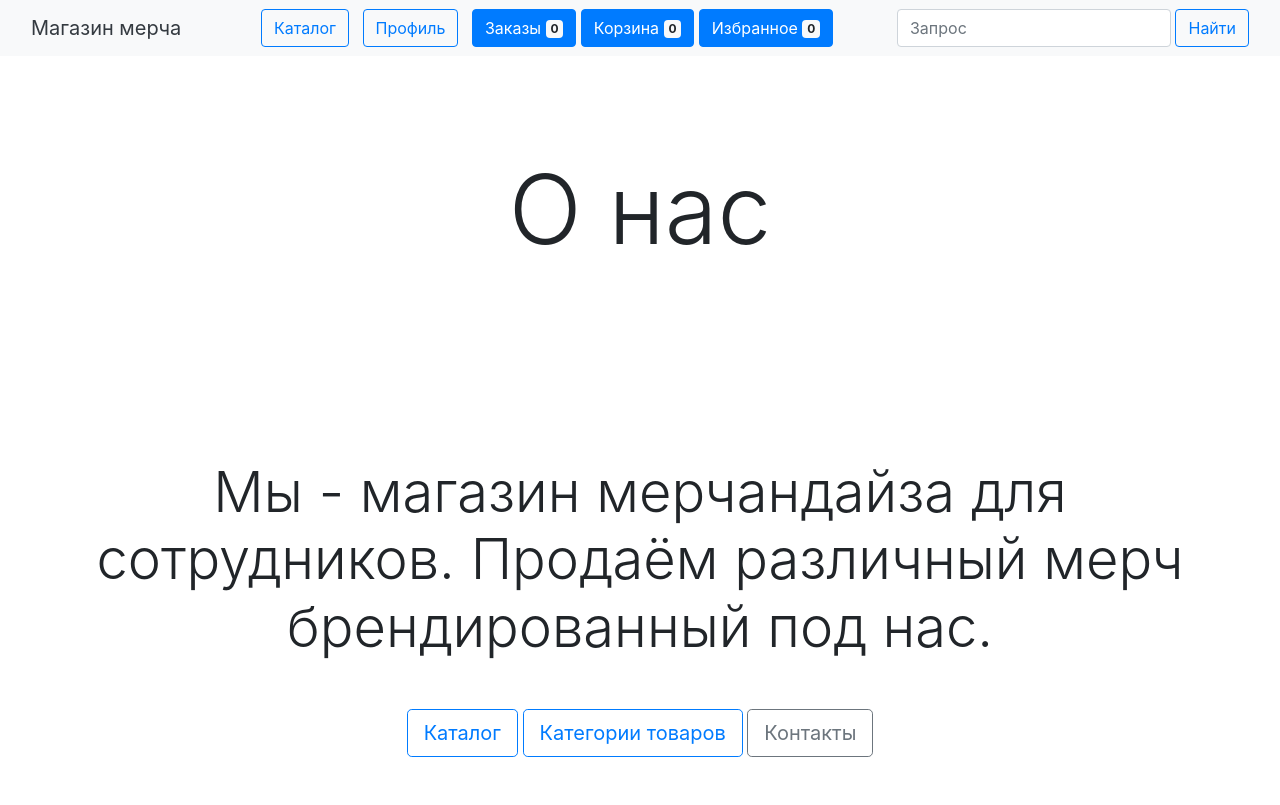
After one commit to kirillzhosul/shop, a Flask app: page /about in a window 1280 px wide. The commit adds this page. Run offline with Flask 2, Linux system fonts and the light colour scheme; some libraries are stand-ins or nearby versions.

Commit message:
About, contacts

```diff
--- /dev/null
+++ b/src/app/templates/about.jinja
@@ -0,0 +1,21 @@
+{% extends 'base.jinja' %}
+
+{% block title %}О нас{% endblock %}
+
+{% block body %}
+<div class="container text-center py-5 ">
+    <div class="row position-relative py-5">
+        <div class="col-lg mx-auto">
+            <h1 class="display-1 mb-5">О нас</h1>
+        </div>
+    </div>
+    <div class="row mt-5">
+        <div class="col-lg mx-auto mt-5">
+            <h1 class="mb-5 display-4">Мы - магазин мерчандайза для сотрудников. Продаём различный мерч брендированный под нас.</h1>
+            <a class="btn btn-outline-primary btn-lg" href="/catalog">Каталог</a>
+            <a class="btn btn-outline-primary btn-lg" href="/categories">Категории товаров</a>
+            <a class="btn btn-outline-secondary btn-lg" href="/contacts">Контакты</a>
+        </div>
+    </div>
+</div>
+{% endblock %}
--- a/src/app/templates/index.jinja
+++ b/src/app/templates/index.jinja
@@ -12,7 +12,7 @@
     </div>
     <div class="row mt-5">
         <div class="col-lg mx-auto mt-5">
-            <h1 class="mb-5 display-4">Одежда, аксессуары, и <b>многое</b> другое</h1>
+            <h1 class="mb-5 display-4">Одежда, аксессуары, и <b>многое</b> другое для <b>сотрудников</b></h1>
             <a class="btn btn-outline-primary btn-lg" href="/catalog">Каталог</a>
             <a class="btn btn-outline-primary btn-lg" href="/categories">Категории товаров</a>
             <div class="mt-1">
@@ -22,5 +22,4 @@
         </div>
     </div>
 </div>
-
 {% endblock %}
--- a/src/app/views/root.py
+++ b/src/app/views/root.py
@@ -11,3 +11,13 @@ bp_root = Blueprint("root", __name__)
 @bp_root.route("/", methods=["GET"])
 def root_index():
     return render_template("index.jinja")
+
+
+@bp_root.route("/about", methods=["GET"])
+def root_about():
+    return render_template("about.jinja")
+
+
+@bp_root.route("/contacts", methods=["GET"])
+def root_contacts():
+    return render_template("contacts.jinja")
```
Also changed, not shown: src/app/templates/contacts.jinja (added, +21 -0 lines).
